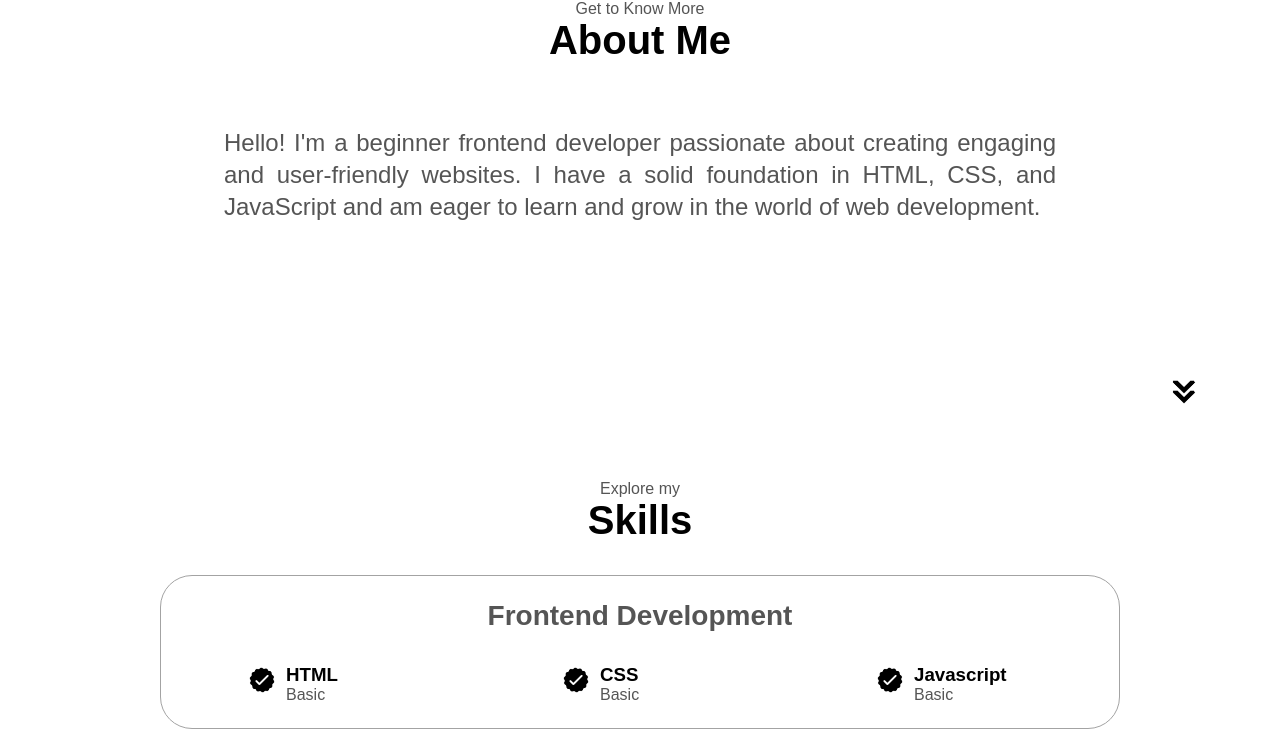
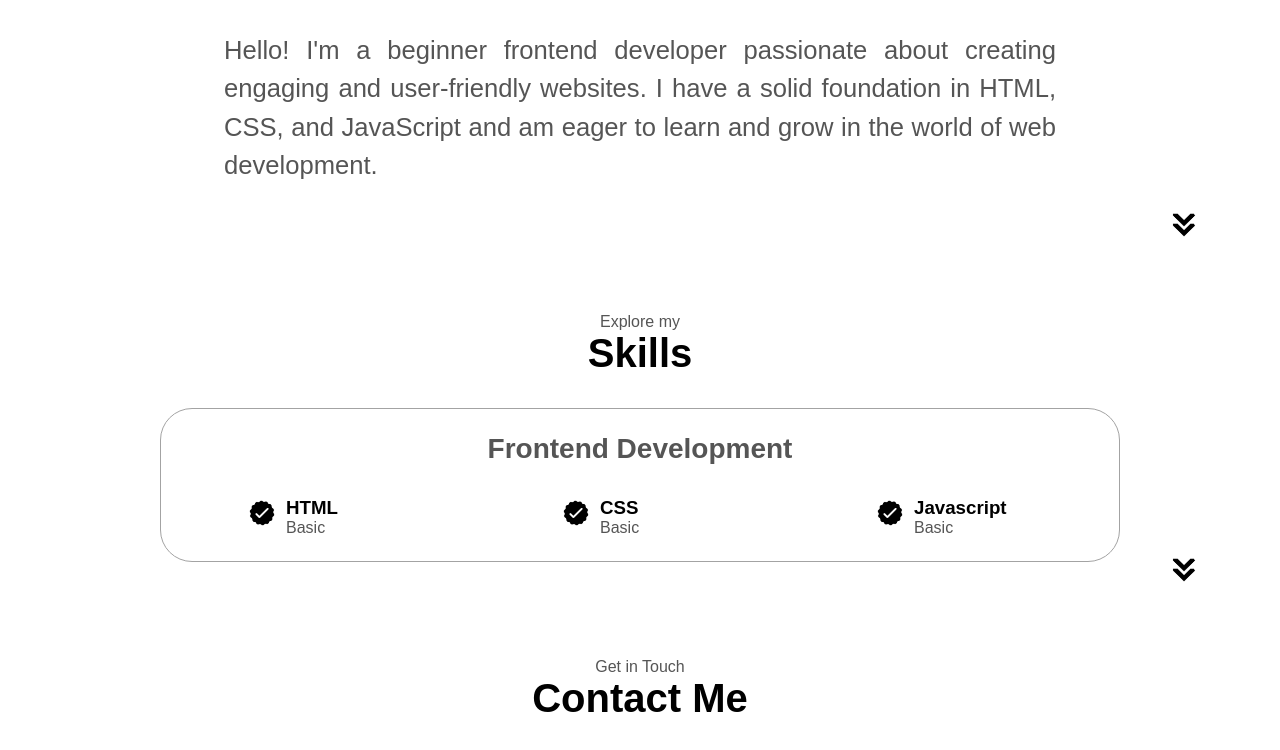
Before and after one commit to halex-panama/halex-panama.github.io, a plain HTML site: page index.html in a window 1280 px wide. Shown: the part 928-1678 px from the top of the page. Drawn offline with Linux system fonts and the light colour scheme.

Commit message:
fix height

```diff
--- a/mediqueries.css
+++ b/mediqueries.css
@@ -1,7 +1,6 @@
 @media screen and (max-width: 1400px) {
   #profile {
     height: 83vh;
-    margin-bottom: 6rem;
   }
   .about-container {
     flex-wrap: wrap;
--- a/style.css
+++ b/style.css
@@ -143,11 +143,10 @@ a:hover {
 /*Section*/
 
 section {
-  padding-top: 4vh;
-  height: 96vh;
+  min-height: fit-content;
   margin: 0 10rem;
   box-sizing: border-box;
-  min-height: fit-content;
+  padding: 2rem 0;
 }
 
 .section-container {
@@ -253,7 +252,6 @@ section {
 
 #about {
   position: relative;
-  height: 60vh;
 }
 
 .about-container {
@@ -272,8 +270,8 @@ section {
 }
 
 .text-container {
-  font-size: 1.5rem;
-  line-height: 2rem;
+  font-size: 2vw;
+  line-height: 3vw;
   margin: 4rem;
   text-align: justify;
 }
@@ -298,7 +296,6 @@ section {
 
 #skills {
   position: relative;
-  height: 60vh;
 }
 
 .skills-details-container {
@@ -366,7 +363,6 @@ article .icon {
   display: flex;
   justify-content: center;
   flex-direction: column;
-  height: 70vh;
 }
 
 .contact-info-upper-container {
@@ -403,7 +399,6 @@ article .icon {
 /* FOOTER */
 
 footer {
-  height: 26vh;
   margin: 0 1rem;
 }
 
```
